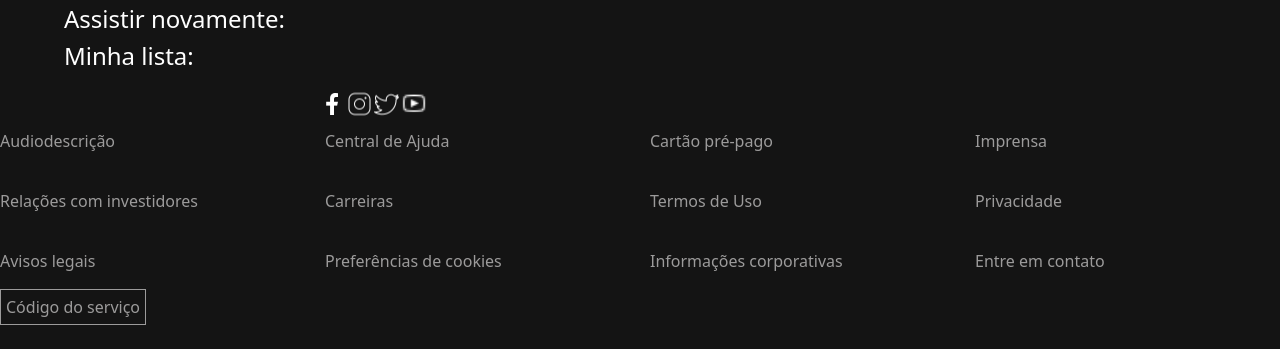
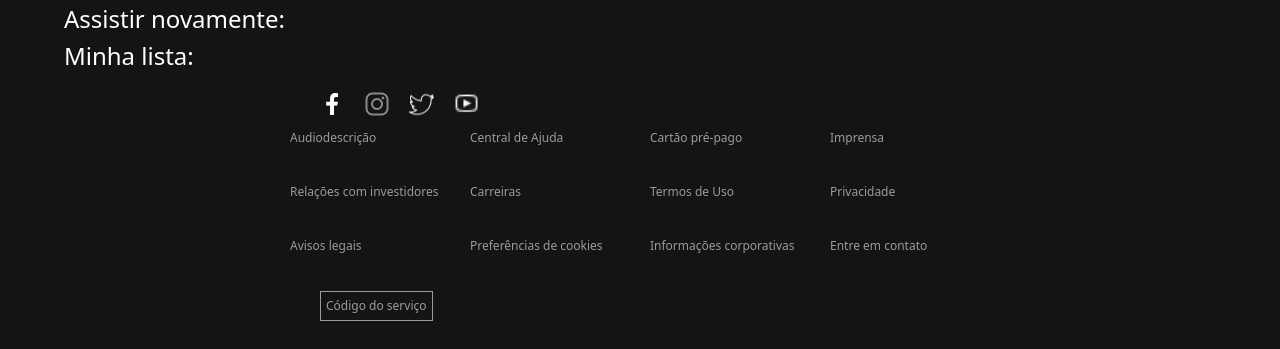
Before and after one commit to eduams/netflix-clone, a plain HTML site: page index.html in a window 1280 px wide. Shown: the part 891-1240 px from the top of the page. Before the commit the page ends 1216 px from the top, so only its background shows below. Drawn offline with nearby package versions, Linux system fonts and the light colour scheme.

Commit message:
att footer

```diff
--- a/css/main.css
+++ b/css/main.css
@@ -197,6 +197,9 @@ header{
     grid-template-columns: repeat(4, 1fr);
     gap: 20px;
     color: rgb(156, 155, 155);
+    width: 700px; /* Largura da div */
+    margin: 0 auto; /* Margens automáticas para centralizar */
+    font-size: 12px;
 }
 .bottom{
     border: 1px solid rgb(156, 155, 155); /* Define as bordas brancas */
@@ -205,4 +208,13 @@ header{
     color: rgb(156, 155, 155); /* Define a cor do texto do botão */
     text-decoration: none; /* Remove a decoração do link */
     display: inline-block; /* Permite ajustar a largura do botão conforme o conteúdo */
+    font-size: 12px;
+    margin-left: 320px;
+    margin-top: 20px;
 }
+.icon{
+    margin-right: 35px;
+}
+footer{
+    height: 270px;
+}
--- a/index.html
+++ b/index.html
@@ -115,10 +115,10 @@
 
 <footer>
   <div class="icons">
-    <img src="img/icons8-facebook-32.png" width="50" height="50" alt="facebook">
-    <img src="img/icons8-instagram-50.png"  width="50" height="50" alt="instagram">
-    <img src="img/icons8-twitter-50.png"  width="50" height="50" alt="twitter">
-    <img src="img/icons8-youtube-16.png"  width="50" height="50" alt="youtube">
+    <img class="icon" src="img/icons8-facebook-32.png" width="50" height="50" alt="facebook">
+    <img class="icon" src="img/icons8-instagram-50.png"  width="50" height="50" alt="instagram">
+    <img class="icon" src="img/icons8-twitter-50.png"  width="50" height="50" alt="twitter">
+    <img class="icon" src="img/icons8-youtube-16.png"  width="50" height="50" alt="youtube">
   </div>
   <div class="grid-footer">
     <p>Audiodescrição</p>
```
